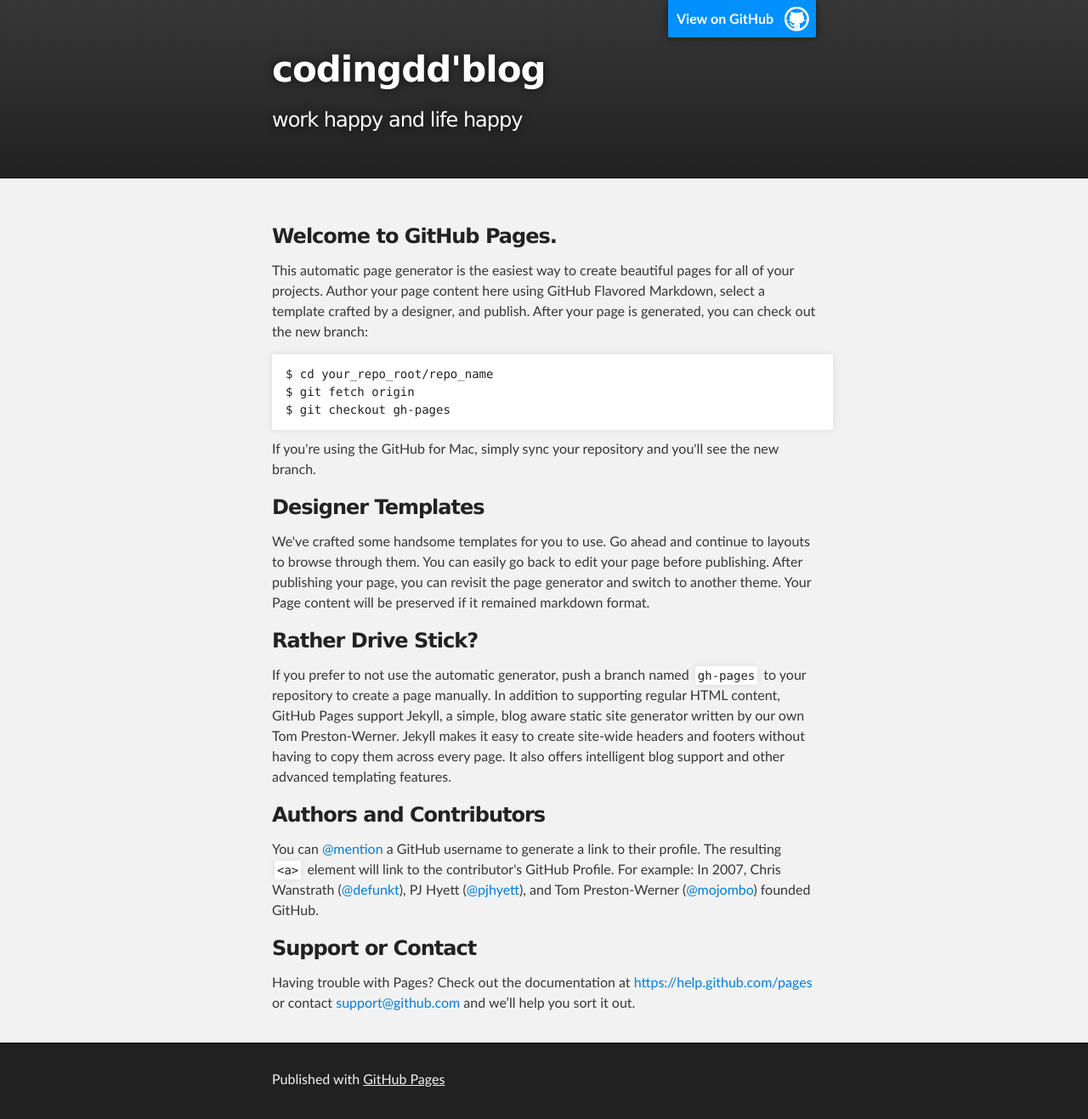
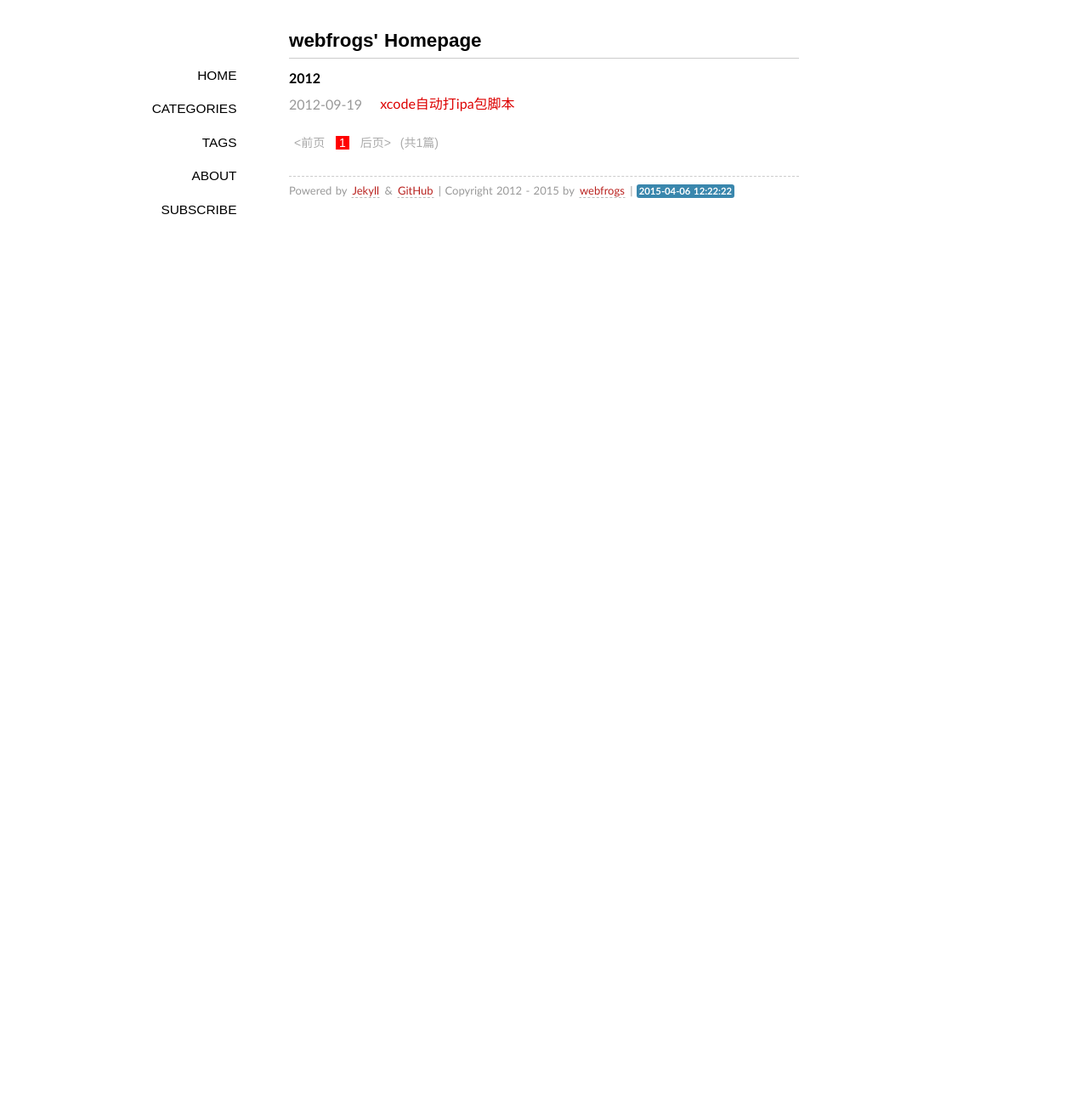
Before and after one commit to codingdd/codingdd.github.io, a Jekyll site: the page built from index.html, in a window 1280 px wide. Shown: the whole page at 85% size. Built offline with Jekyll 4.4.1, drawn with Linux system fonts in a browser that asks for light colours; some web fonts are replaced; Markdown is read by kramdown in place of the engine named in the settings; the list of posts is cut into pages by our own code; comment, search, counter and statistics services are not loaded; after the commit the page ends 900 px from its top, so only the background shows below that.

Commit message:
modified url

```diff
--- a/index.html
+++ b/index.html
@@ -1,74 +1,52 @@
-<!DOCTYPE html>
-<html>
+---
+title: webfrogs' Homepage
+layout: page
+---
 
-  <head>
-    <meta charset='utf-8'>
-    <meta http-equiv="X-UA-Compatible" content="chrome=1">
-    <meta name="description" content="codingdd&#39;blog : work happy and life happy">
+<ul class="listing">
+{% for post in paginator.posts %}
+  {% capture y %}{{post.date | date:"%Y"}}{% endcapture %}
+  {% if year != y %}
+    {% assign year = y %}
+    <li class="listing-seperator">{{ y }}</li>
+  {% endif %}
+  <li class="listing-item">
+    <time datetime="{{ post.date | date:"%Y-%m-%d" }}">{{ post.date | date:"%Y-%m-%d" }}</time>
+    <a href="{{ post.url }}" title="{{ post.title }}">{{ post.title }}</a>
+  </li>
+{% endfor %}
+</ul>
 
-    <link rel="stylesheet" type="text/css" media="screen" href="stylesheets/stylesheet.css">
+<div id="post-pagination" class="paginator">
 
-    <title>codingdd&#39;blog</title>
-  </head>
+  {% if paginator.previous_page %}
+    {% if paginator.previous_page == 1 %}
+    <a href="/"><前页</a>
+    {% else %}
+    <a href="/page{{paginator.previous_page}}"><前页</a>
+    {% endif %}
+  {% else %}
+    <span class="previous disabled"><前页</span>
+  {% endif %}
 
-  <body>
+      {% if paginator.page == 1 %}
+      <span class="current-page">1</span>
+      {% else %}
+      <a href="/">1</a>
+      {% endif %}
 
-    <!-- HEADER -->
-    <div id="header_wrap" class="outer">
-        <header class="inner">
-          <a id="forkme_banner" href="https://github.com/codingdd">View on GitHub</a>
+    {% for count in (2..paginator.total_pages) %}
+      {% if count == paginator.page %}
+      <span class="current-page">{{count}}</span>
+      {% else %}
+      <a href="/page{{count}}">{{count}}</a>
+      {% endif %}
+    {% endfor %}
 
-          <h1 id="project_title">codingdd&#39;blog</h1>
-          <h2 id="project_tagline">work happy and life happy</h2>
-
-        </header>
-    </div>
-
-    <!-- MAIN CONTENT -->
-    <div id="main_content_wrap" class="outer">
-      <section id="main_content" class="inner">
-        <h3>
-<a id="welcome-to-github-pages" class="anchor" href="#welcome-to-github-pages" aria-hidden="true"><span class="octicon octicon-link"></span></a>Welcome to GitHub Pages.</h3>
-
-<p>This automatic page generator is the easiest way to create beautiful pages for all of your projects. Author your page content here using GitHub Flavored Markdown, select a template crafted by a designer, and publish. After your page is generated, you can check out the new branch:</p>
-
-<pre><code>$ cd your_repo_root/repo_name
-$ git fetch origin
-$ git checkout gh-pages
-</code></pre>
-
-<p>If you're using the GitHub for Mac, simply sync your repository and you'll see the new branch.</p>
-
-<h3>
-<a id="designer-templates" class="anchor" href="#designer-templates" aria-hidden="true"><span class="octicon octicon-link"></span></a>Designer Templates</h3>
-
-<p>We've crafted some handsome templates for you to use. Go ahead and continue to layouts to browse through them. You can easily go back to edit your page before publishing. After publishing your page, you can revisit the page generator and switch to another theme. Your Page content will be preserved if it remained markdown format.</p>
-
-<h3>
-<a id="rather-drive-stick" class="anchor" href="#rather-drive-stick" aria-hidden="true"><span class="octicon octicon-link"></span></a>Rather Drive Stick?</h3>
-
-<p>If you prefer to not use the automatic generator, push a branch named <code>gh-pages</code> to your repository to create a page manually. In addition to supporting regular HTML content, GitHub Pages support Jekyll, a simple, blog aware static site generator written by our own Tom Preston-Werner. Jekyll makes it easy to create site-wide headers and footers without having to copy them across every page. It also offers intelligent blog support and other advanced templating features.</p>
-
-<h3>
-<a id="authors-and-contributors" class="anchor" href="#authors-and-contributors" aria-hidden="true"><span class="octicon octicon-link"></span></a>Authors and Contributors</h3>
-
-<p>You can <a href="https://github.com/blog/821" class="user-mention">@mention</a> a GitHub username to generate a link to their profile. The resulting <code>&lt;a&gt;</code> element will link to the contributor's GitHub Profile. For example: In 2007, Chris Wanstrath (<a href="https://github.com/defunkt" class="user-mention">@defunkt</a>), PJ Hyett (<a href="https://github.com/pjhyett" class="user-mention">@pjhyett</a>), and Tom Preston-Werner (<a href="https://github.com/mojombo" class="user-mention">@mojombo</a>) founded GitHub.</p>
-
-<h3>
-<a id="support-or-contact" class="anchor" href="#support-or-contact" aria-hidden="true"><span class="octicon octicon-link"></span></a>Support or Contact</h3>
-
-<p>Having trouble with Pages? Check out the documentation at <a href="https://help.github.com/pages">https://help.github.com/pages</a> or contact <a href="mailto:support@github.com">support@github.com</a> and we’ll help you sort it out.</p>
-      </section>
-    </div>
-
-    <!-- FOOTER  -->
-    <div id="footer_wrap" class="outer">
-      <footer class="inner">
-        <p>Published with <a href="https://pages.github.com">GitHub Pages</a></p>
-      </footer>
-    </div>
-
-
-
-  </body>
-</html>
+  {% if paginator.next_page %}
+    <a class="next" href="/page{{paginator.next_page}}">后页></a>
+  {% else %}
+    <span class="next disabled" >后页></span>
+  {% endif %}
+  (共{{ paginator.total_posts }}篇)
+</div>
```
